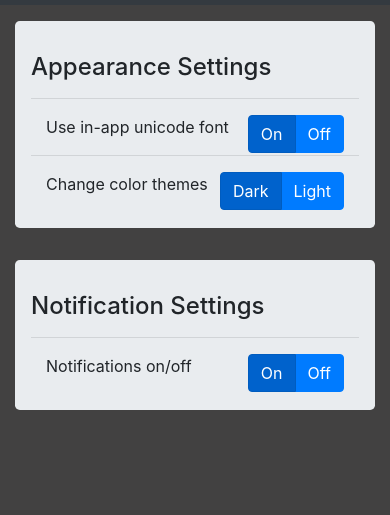
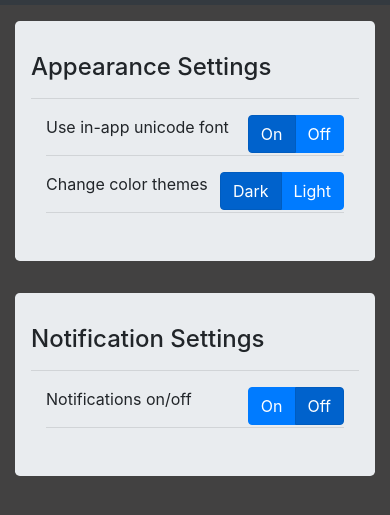
Before and after one commit to ipmanlk/exypnos-app, a website: page www/settings.html in a window 390 px wide. Shown: the part 51-566 px from the top of the page. Drawn offline with Linux system fonts and the light colour scheme; some packages are replaced by stand-ins of ours.

Commit message:
add: more hr tags

```diff
--- a/www/settings.html
+++ b/www/settings.html
@@ -26,15 +26,15 @@
         <div class="btn-group float-right">
           <button type="button" class="btn btn-primary active">On</button>
           <button type="button" class="btn btn-primary">Off</button>
-        </div>
-      </div> <hr />
+        </div> <hr />
+      </div>
 
       <div class="container mt-3">
         <span>Change color themes</span>
         <div class="btn-group float-right">
           <button type="button" class="btn btn-primary active">Dark</button>
           <button type="button" class="btn btn-primary">Light</button>
-        </div>
+        </div> <hr />
       </div>
     </div>
 
@@ -43,9 +43,9 @@
       <div class="container mt-3">
         <span>Notifications on/off</span>
         <div class="btn-group float-right">
-          <button type="button" class="btn btn-primary active">On</button>
-          <button type="button" class="btn btn-primary">Off</button>
-        </div>
+          <button type="button" class="btn btn-primary">On</button>
+          <button type="button" class="btn btn-primary active">Off</button>
+        </div> <hr />
       </div>
     </div>
     </div>
```
